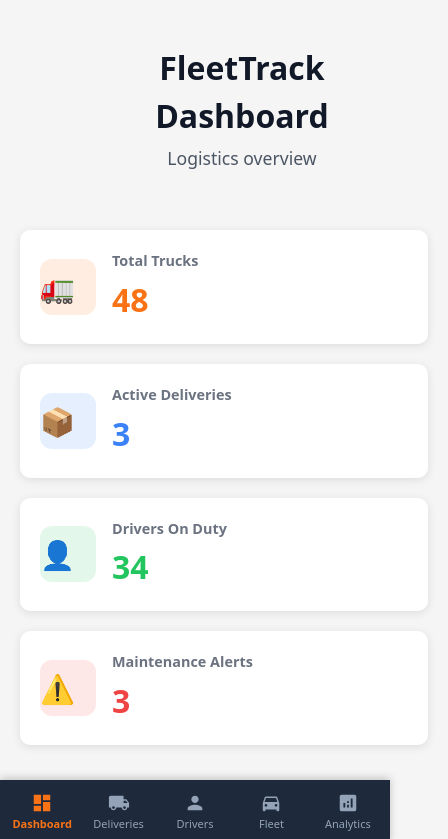
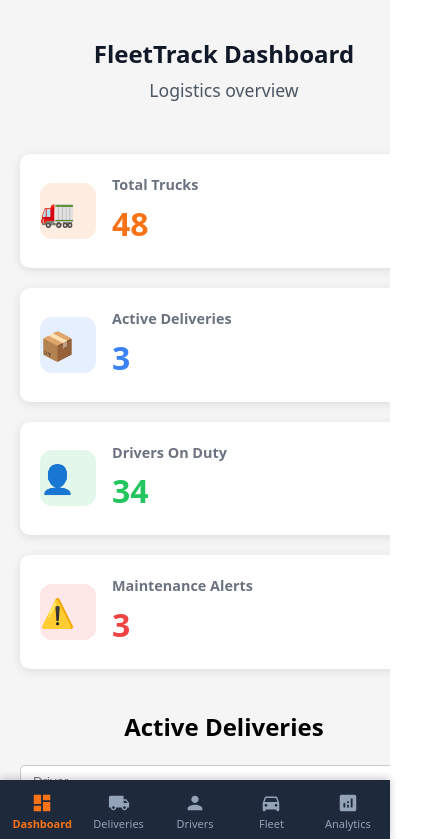
Before and after one commit to crispcodews/fleettrack, a React (Vite) app: page / in a window 390 px wide. Shown: the top 839 px of the page, 448 px wide, since content can reach past the window. Built offline with nearby package versions, Linux system fonts and the light colour scheme.

Commit message:
Adjustment for Mobile Dashboard View

```diff
--- a/src/index.css
+++ b/src/index.css
@@ -37,3 +37,7 @@ button {
   font-family: inherit;
   cursor: pointer;
 }
+
+html, body {
+  overflow-x: hidden;
+}
--- a/src/styles/Dashboard.css
+++ b/src/styles/Dashboard.css
@@ -37,6 +37,10 @@ Each card uses flex: 1 internally to fill avaliable space evenly.
 
 @media (max-width: 767px) {
   .dashboard-header {
-    padding-left: 60px;
+    padding: 16px;
+  }
+
+  .dashboard-header h1 {
+    font-size: 1.5rem;
   }
 }
--- a/src/styles/StatsCard.css
+++ b/src/styles/StatsCard.css
@@ -7,7 +7,7 @@ min-width : 200px prevents cards from becoming to narrow before wrapping
   padding: 20px;
   border-radius: 10px;
   box-shadow: 0 2px 10px rgba(0, 0, 0, 0.1);
-  min-width: px;
+  min-width: 200px;
   flex: 1;
   display: flex;
   align-items: center;
```
